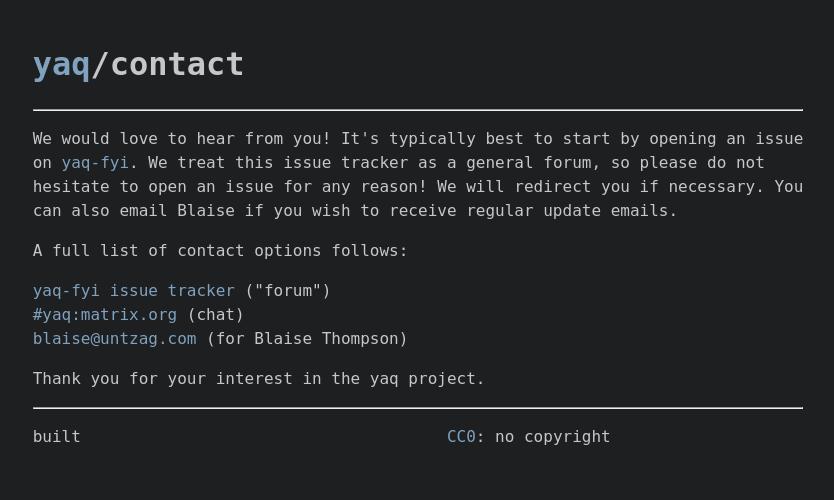
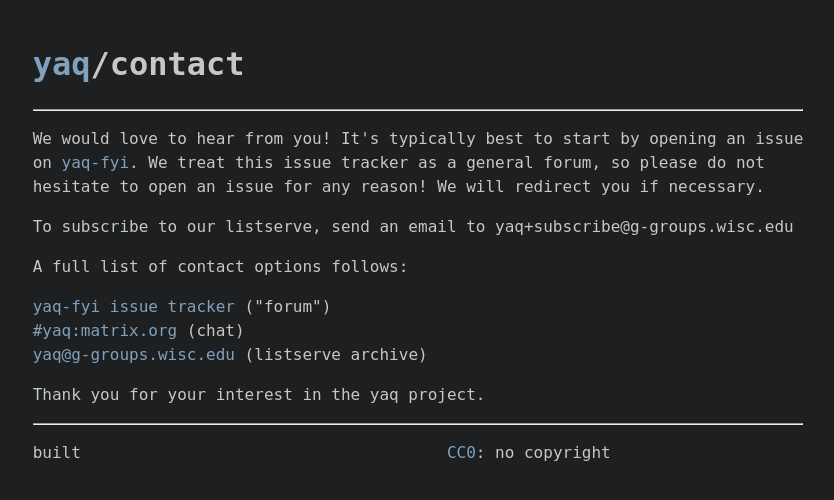
Before and after one commit to yaq-project/yaq-fyi, a Python web app: template templates/contact.html in a window 1280 px wide. Shown: the top 500 px of the page, without its empty margins (222-1056 px from the left). Run offline with Jinja, Linux system fonts and the light colour scheme; the template is opened without the code that fills it, so the values that code supplies are empty.

Commit message:
add listserve links to contact

```diff
--- a/templates/contact.html
+++ b/templates/contact.html
@@ -11,7 +11,10 @@
 It's typically best to start by opening an issue on <a href="https://gitlab.com/yaq/yaq-fyi/-/issues">yaq-fyi</a>.
 We treat this issue tracker as a general forum, so please do not hesitate to open an issue for any reason!
 We will redirect you if necessary.
-You can also email Blaise if you wish to receive regular update emails.
+</p>
+
+<p>
+To subscribe to our listserve, send an email to yaq+subscribe@g-groups.wisc.edu
 </p>
 
 <p>
@@ -21,7 +24,7 @@
 <p>
 <a href="https://gitlab.com/yaq/yaq-fyi/-/issues">yaq-fyi issue tracker</a> ("forum") </br>
 <a href="https://matrix.to/#/#yaq:matrix.org">#yaq:matrix.org</a> (chat) </br>
-<a href="mailto:blaise@untzag.com">blaise@untzag.com</a> (for Blaise Thompson) </br>
+<a href="https://groups.google.com/a/g-groups.wisc.edu/group/yaq/">yaq@g-groups.wisc.edu</a> (listserve archive) </br>
 </p>
 
 <p>
```
